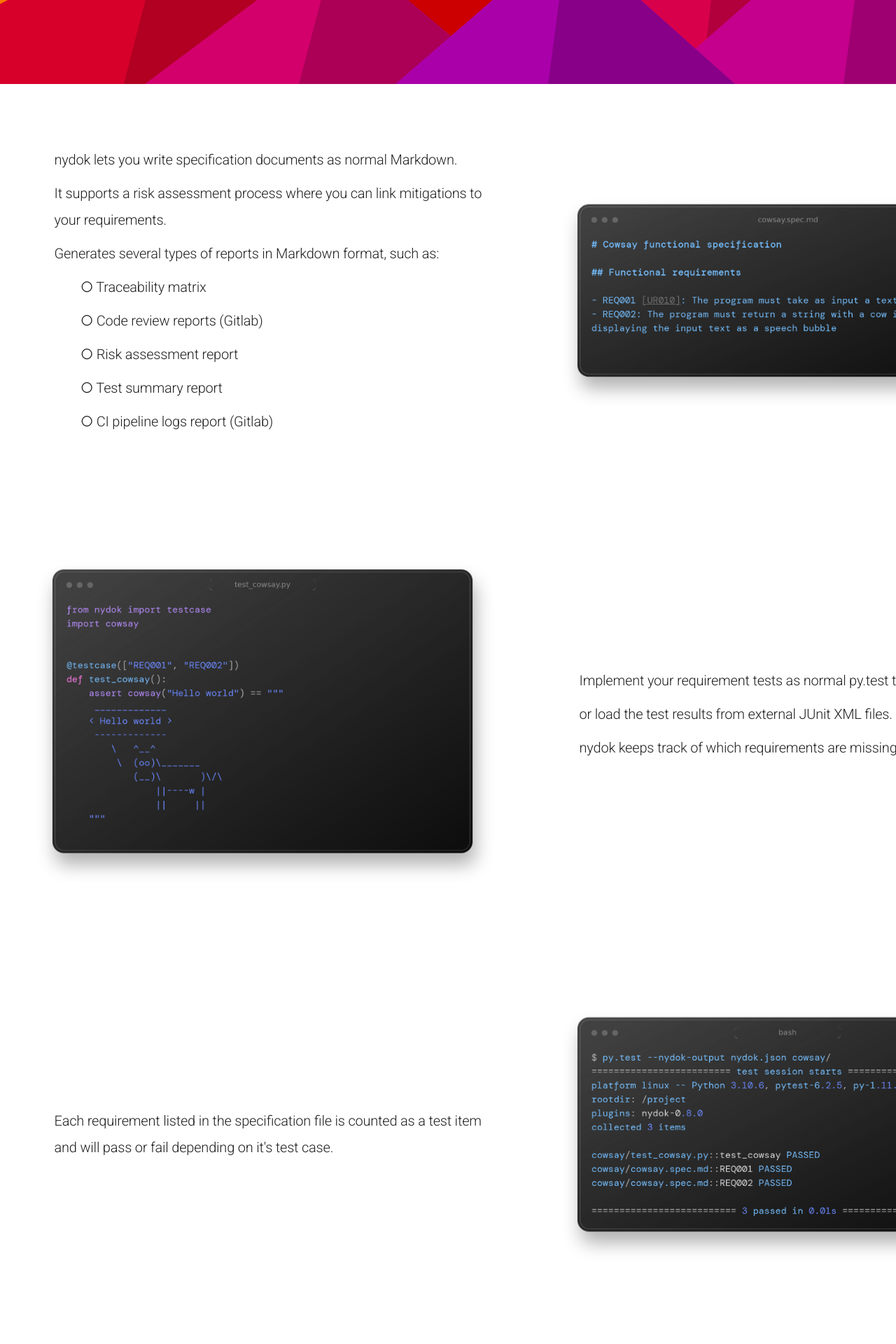
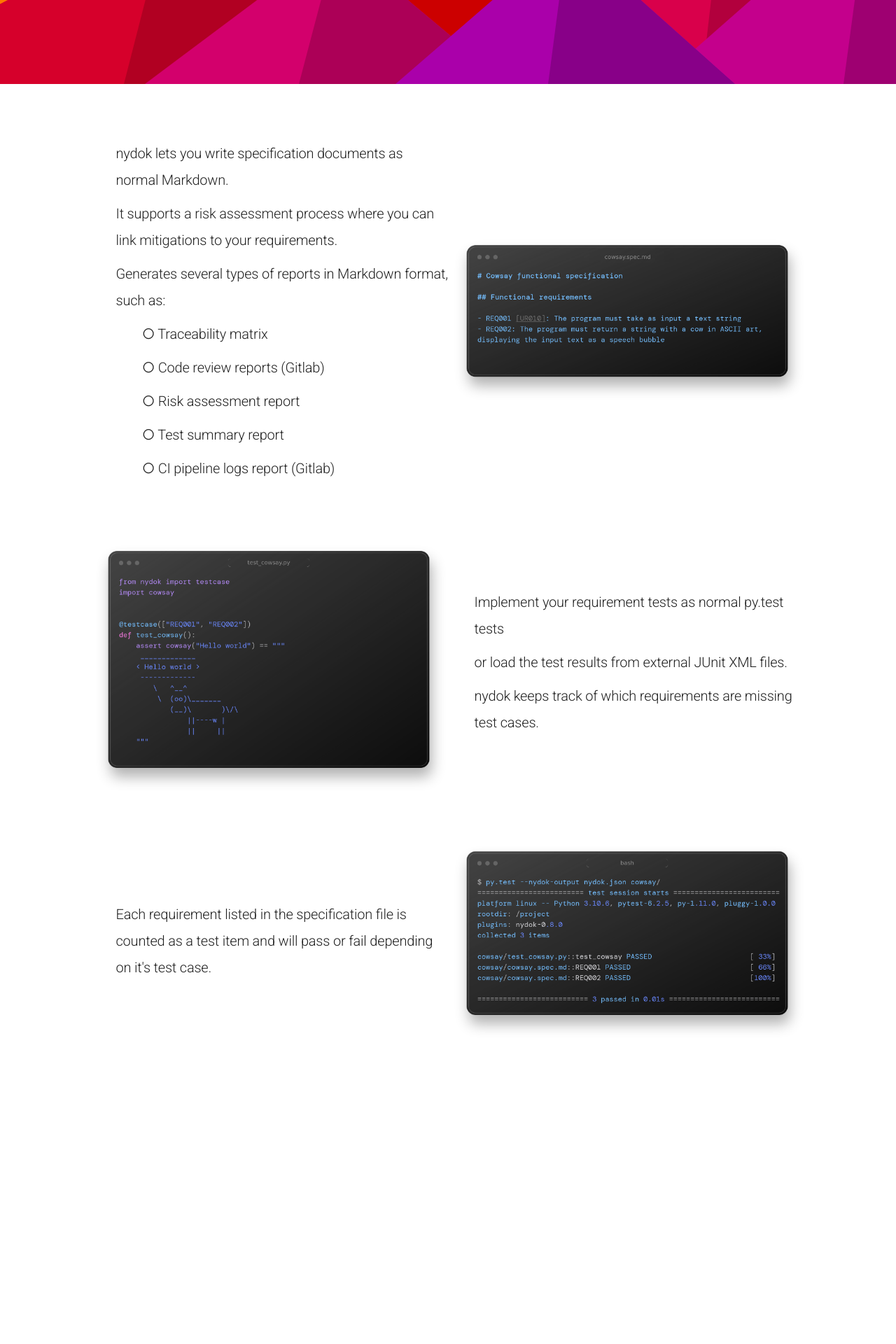
Before and after one commit to nykodetherapeutics/nydok, an MkDocs documentation site: the page built from docs/index.md, in a window 1280 px wide. Shown: the part 876-2796 px from the top of the page at 70% size. Built offline with MkDocs 1.6.1 and Material for MkDocs 9.7.7, drawn with Linux system fonts in a browser that asks for light colours; comment, search, counter and statistics services are not loaded; after the commit the page ends 2390 px from its top, so only the background shows below that.

Commit message:
dev: Make landing page for homepage responsive

```diff
--- a/docs/material-overrides/home.html
+++ b/docs/material-overrides/home.html
@@ -105,11 +105,77 @@
         .md-sidebar--secondary {
             display: none
         }
+
+
     }
 
     @media screen and (min-width:76.25em) {
         .md-sidebar--primary {
             display: none
+        }
+
+
+    }
+
+    .landing-content {
+        margin-top: 3rem;
+        margin-left: 10vw;
+        margin-right: 10vw;
+        display: grid;
+        grid-template-columns: repeat(2, 1fr);
+        grid-template-areas:
+            "a-text a-image"
+            "b-image b-text"
+            "c-text c-image";
+        justify-content: center;
+        align-items: center;
+    }
+
+
+    #a-text {
+        grid-area: a-text;
+    }
+
+    #a-image {
+        grid-area: a-image;
+    }
+
+    #b-text {
+        grid-area: b-text;
+    }
+
+    #b-image {
+        grid-area: b-image;
+    }
+
+    #c-text {
+        grid-area: c-text;
+    }
+
+    #c-image {
+        grid-area: c-image;
+    }
+
+    @media only screen and (max-width: 720px) {
+        .landing-content {
+            grid-template-columns: repeat(1, 1fr);
+            grid-template-areas:
+                "a-text"
+                "a-image"
+                "b-text"
+                "b-image"
+                "c-text"
+                "c-image";
+        }
+
+
+        .mdx-hero__content {
+            position: absolute;
+            top: 25vh;
+            left: 10vw;
+            width: 80vw;
+            height: 900px;
+            color: #fff;
         }
     }
 </style>
@@ -136,8 +202,8 @@
 
 <section class="mdx-container">
     <div class="md-grid md-typeset">
-        <div class="content">
-            <div class="left">
+        <div class="landing-content">
+            <div id="a-text">
                 <ul>
                     <li>nydok lets you write specification documents as normal Markdown.</li>
                     <li>It supports a risk assessment process where you can link mitigations to your requirements. </li>
@@ -152,20 +218,13 @@
                     </li>
                 </ul>
             </div>
-            <div class="right">
+            <div id="a-image">
                 <img src="assets/spec-code.png">
             </div>
-        </div>
-    </div>
-</section>
-
-<section class="mdx-container">
-    <div class="md-grid md-typeset">
-        <div class="content">
-            <div class="left">
+            <div id="b-image">
                 <img src="assets/test-code.png">
             </div>
-            <div class="right">
+            <div id="b-text">
                 <ul>
                     <li>Implement your requirement tests as normal py.test tests </li>
                     <li>or load the test results from external JUnit XML files. </li>
@@ -173,26 +232,20 @@
                 </ul>
 
             </div>
-        </div>
-    </div>
-</section>
-
-
-<section class="mdx-container">
-    <div class="md-grid md-typeset">
-        <div class="content">
-            <div class="left">
+            <div id="c-text">
                 <ul>
                     <li>Each requirement listed in the specification file is counted as a test item and will pass or
                         fail depending on it's test case. </li>
                 </ul>
             </div>
-            <div class="right">
+            <div id="c-image">
                 <img src="assets/output-run.png">
             </div>
         </div>
+
     </div>
 </section>
+
 
 
 {% endblock %}
```
